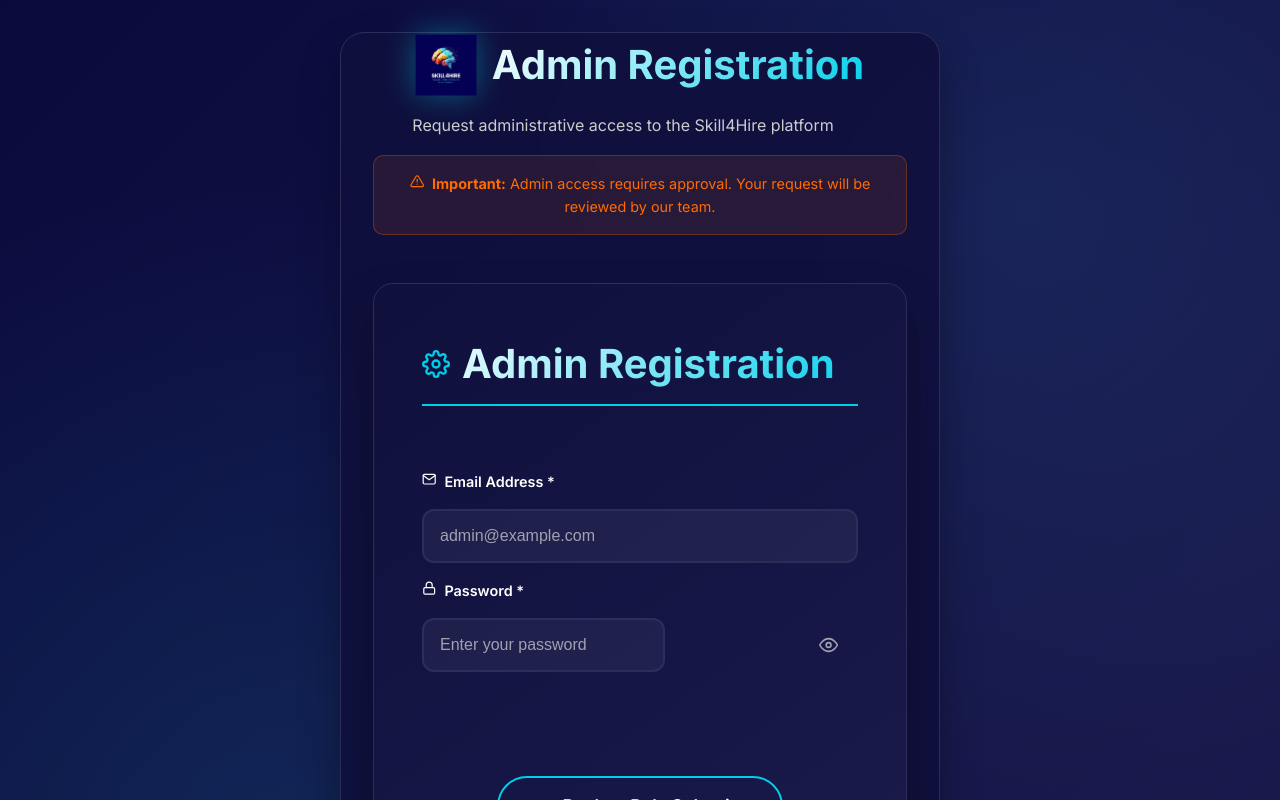
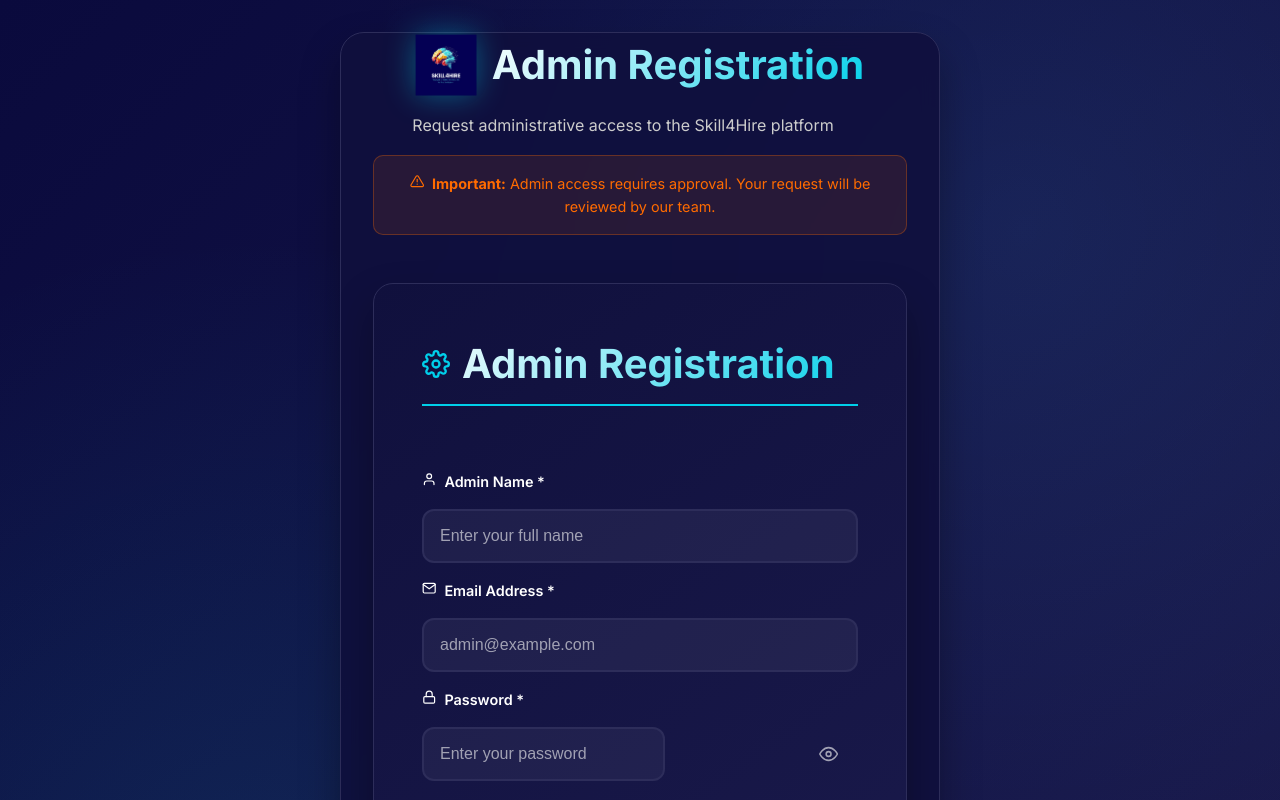
Before and after one commit to s-sandali/Skill4Hire-frontend, a React (Vite) app in the folder Skill4Hire/: page /register/admin in a window 1280 px wide. Shown: the top 800 px of the page. Built offline with nearby package versions, Linux system fonts and the light colour scheme.

Commit message:
SCRUM-87 Complete left over work from sprint 1( stylistic UI for candidate profile)

```diff
--- a/Skill4Hire/src/components/AdminRegister.jsx
+++ b/Skill4Hire/src/components/AdminRegister.jsx
@@ -2,6 +2,7 @@ import { useState } from 'react';
 import { Link, useNavigate } from 'react-router-dom';
 import {
   FiSettings,
+  FiUser,
   FiMail,
   FiLock,
   FiEye,
@@ -17,6 +18,7 @@ import './AdminRegister.css';
 const AdminRegister = () => {
   const navigate = useNavigate();
   const [formData, setFormData] = useState({
+    adminName: '',  // ← ADD THIS FIELD
     email: '',
     password: ''
   });
@@ -42,6 +44,11 @@ const AdminRegister = () => {
 
   const validateForm = () => {
     const newErrors = {};
+
+    // ADD ADMIN NAME VALIDATION
+    if (!formData.adminName) {
+      newErrors.adminName = 'Admin name is required';
+    }
 
     if (!formData.email) {
       newErrors.email = 'Email is required';
@@ -73,7 +80,6 @@ const AdminRegister = () => {
       const response = await authService.registerAdmin(formData);
 
       if (response.success) {
-        // Store the role for login redirection
         localStorage.setItem('registeredRole', 'ADMIN');
         alert('Admin registration successful! Please login with your credentials.');
         navigate('/login');
@@ -118,6 +124,27 @@ const AdminRegister = () => {
               <FiSettings className="section-icon" />
               Admin Registration
             </h2>
+
+            {/* ADD ADMIN NAME FIELD */}
+            <div className="form-group">
+              <label htmlFor="adminName">
+                <FiUser style={{marginRight: '8px'}} />
+                Admin Name *
+              </label>
+              <input
+                type="text"
+                id="adminName"
+                name="adminName"
+                value={formData.adminName}
+                onChange={handleInputChange}
+                placeholder="Enter your full name"
+                className={errors.adminName ? 'error' : ''}
+                required
+              />
+              {errors.adminName && (
+                <span className="error-text">{errors.adminName}</span>
+              )}
+            </div>
 
             <div className="form-group">
               <label htmlFor="email">
--- a/Skill4Hire/src/services/authService.jsx
+++ b/Skill4Hire/src/services/authService.jsx
@@ -9,7 +9,7 @@ export const authService = {
       let loginEndpoint = '/api/candidates/auth/login'; // default
 
       if (domain?.includes('admin') || domain?.includes('skill4hire')) {
-        loginEndpoint = '/api/admins/auth/login';
+        loginEndpoint = '/api/admin/auth/login';
       } else if (domain?.includes('company') || domain?.includes('corp') || domain?.includes('inc')) {
         loginEndpoint = '/api/companies/auth/login';
       } else if (domain?.includes('hr') || domain?.includes('employee')) {
@@ -65,7 +65,7 @@ export const authService = {
 
   loginAdmin: async (email, password) => {
     try {
-      const response = await apiClient.post('/api/admins/auth/login', {
+      const response = await apiClient.post('/api/admin/auth/login', {
         email,
         password
       });
@@ -111,7 +111,7 @@ export const authService = {
   // Admin registration
   registerAdmin: async (userData) => {
     try {
-      const response = await apiClient.post('/api/admins/auth/register', userData);
+      const response = await apiClient.post('/api/admin/auth/register', userData);
       return response.data;
     } catch (error) {
       throw new Error(error.response?.data?.message || 'Registration failed');
@@ -132,7 +132,7 @@ export const authService = {
           logoutEndpoint = '/api/employees/auth/logout';
           break;
         case 'ADMIN':
-          logoutEndpoint = '/api/admins/auth/logout';
+          logoutEndpoint = '/api/admin/auth/logout';
           break;
         default:
           logoutEndpoint = '/api/candidates/auth/logout';
@@ -164,7 +164,7 @@ export const authService = {
           meEndpoint = '/api/employees/auth/me';
           break;
         case 'ADMIN':
-          meEndpoint = '/api/admins/auth/me';
+          meEndpoint = '/api/admin/auth/me';
           break;
         default:
           meEndpoint = '/api/candidates/auth/me';
```
